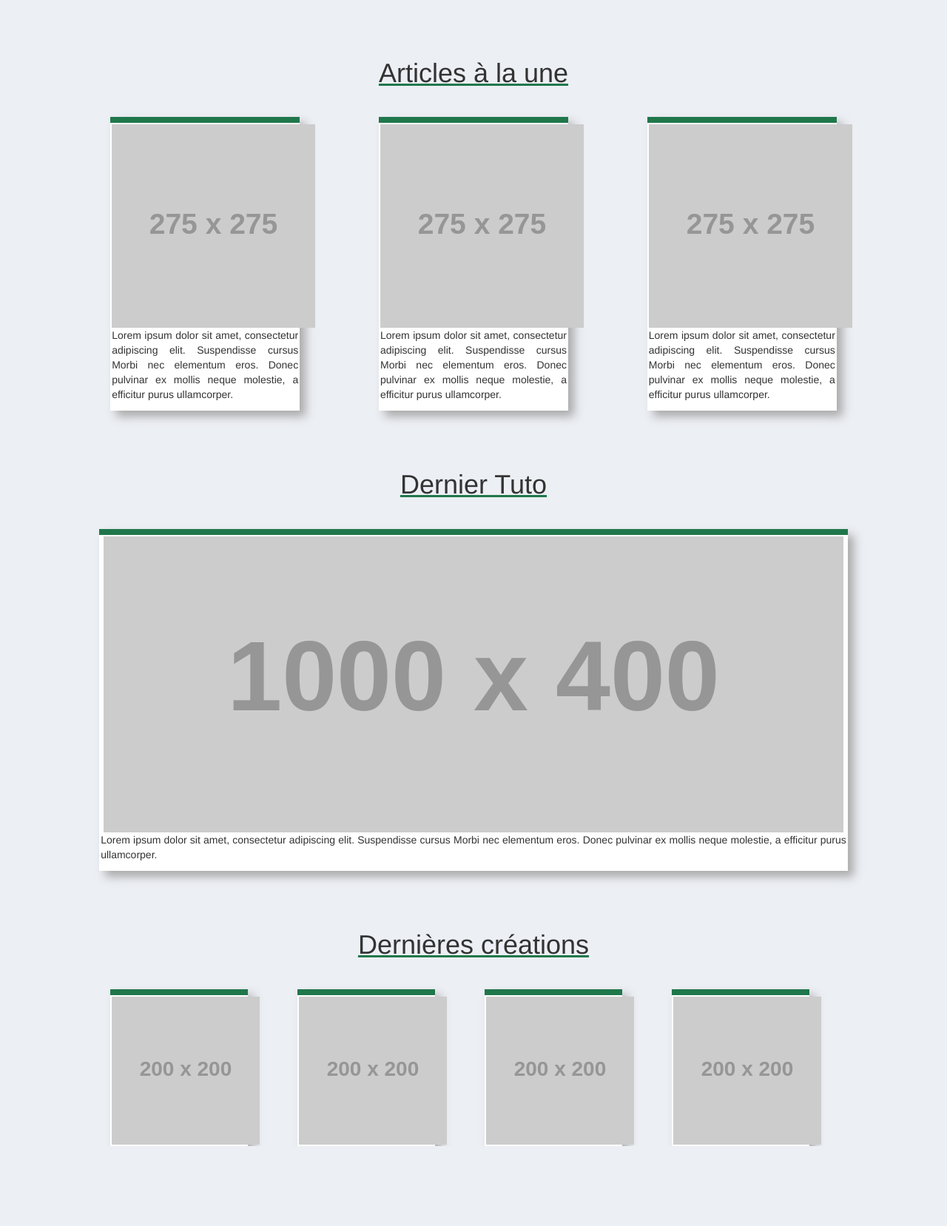
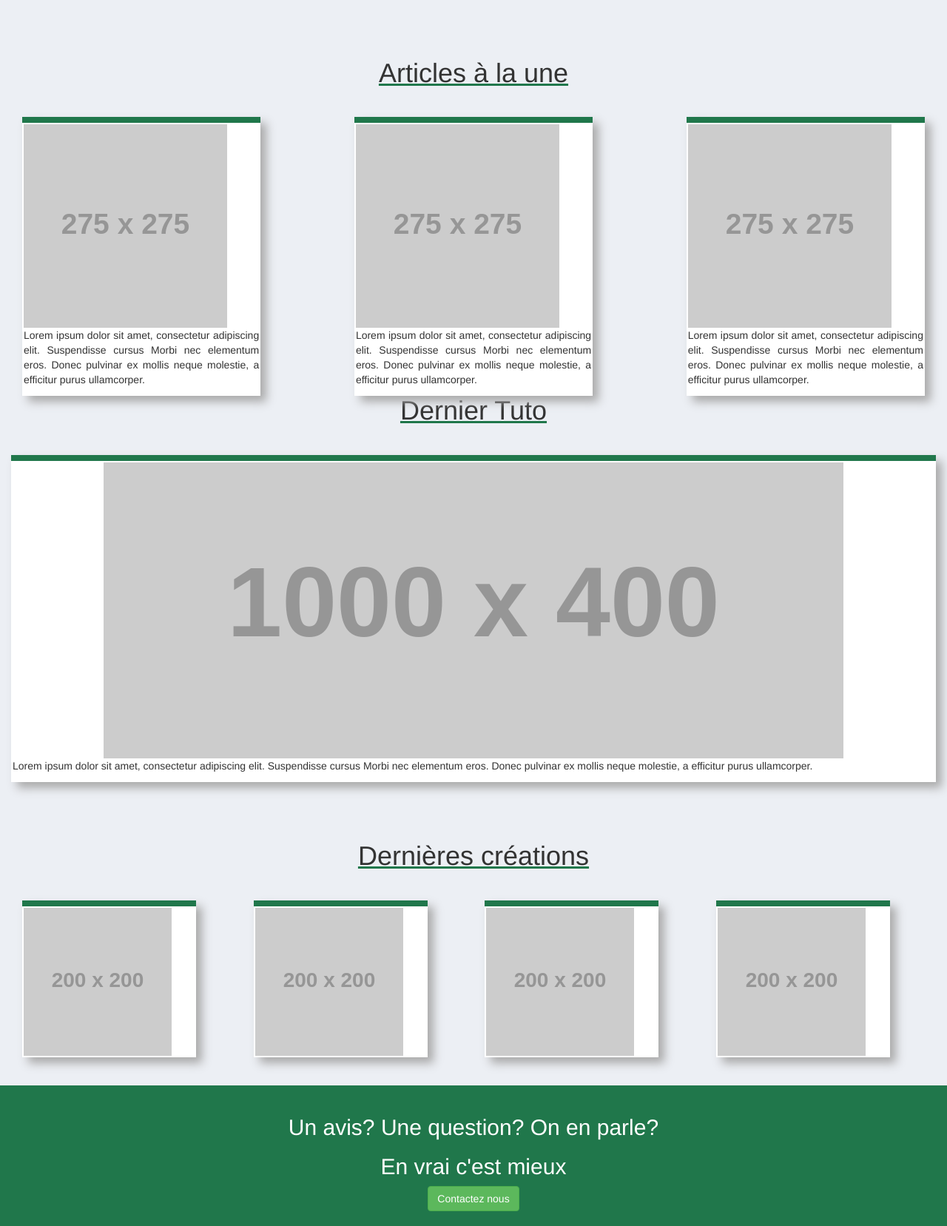
Before and after one commit to georgecedric/lartdeschoix, a Symfony app: template templates/blog/home.html.twig in a window 1280 px wide. Shown: the part 831-2488 px from the top of the page at 74% size. Before the commit the page ends 2380 px from the top, so only its background shows below. Run offline with Twig, Linux system fonts and the light colour scheme; the template is opened without the code that fills it, so the values that code supplies are empty; grey boxes labelled with a size stand in for pictures from a placeholder-image service; some libraries are stand-ins or nearby versions.

Commit message:
modification de la page d'accueil

```diff
--- a/public/css/style.css
+++ b/public/css/style.css
@@ -126,4 +126,12 @@ body{
     color:white;
     margin-left:-30px;
     margin-right:-30px;
+    box-shadow: 8px 8px 12px #aaa;
 }
+
+.contact{
+    background-color: #20774b;
+    color:white;
+    padding:20px;
+    margin-top:250px;
+}
--- a/templates/blog/home.html.twig
+++ b/templates/blog/home.html.twig
@@ -45,7 +45,7 @@
 </div>
 
 
-<div class= "col-sm-offset-1 col-sm-10 presentationarticle  ">
+<div class= " presentationarticle  ">
     <div class= "row  text-center ">
         <h1> Articles à la une </h1>
     </div>
@@ -79,10 +79,7 @@
             </p>
         </div>
     </div>
-</div>
 
-
-<div class= "col-sm-offset-1 col-sm-10 presentationarticle  ">
     <div class= "row  text-center ">
         <h1> Dernier Tuto </h1>
     </div>
@@ -96,9 +93,7 @@
             </p>
         </div>
 
-</div>
 
-<div class= "col-sm-offset-1 col-sm-10 presentationarticle  ">
     <div class= "row  text-center ">
         <h1> Dernières créations </h1>
     </div>
@@ -130,7 +125,12 @@
 
         </div>
      </div>
+</div>
 
+<div class="row contact  text-center">
+    <h2> Un avis? Une question? On en parle? </h2>
+     <h2> En vrai c'est mieux </h2>
+     <a href="#"<button type="submit" class="btn btn-success">Contactez nous</button></a>
 
 </div>
 
```
